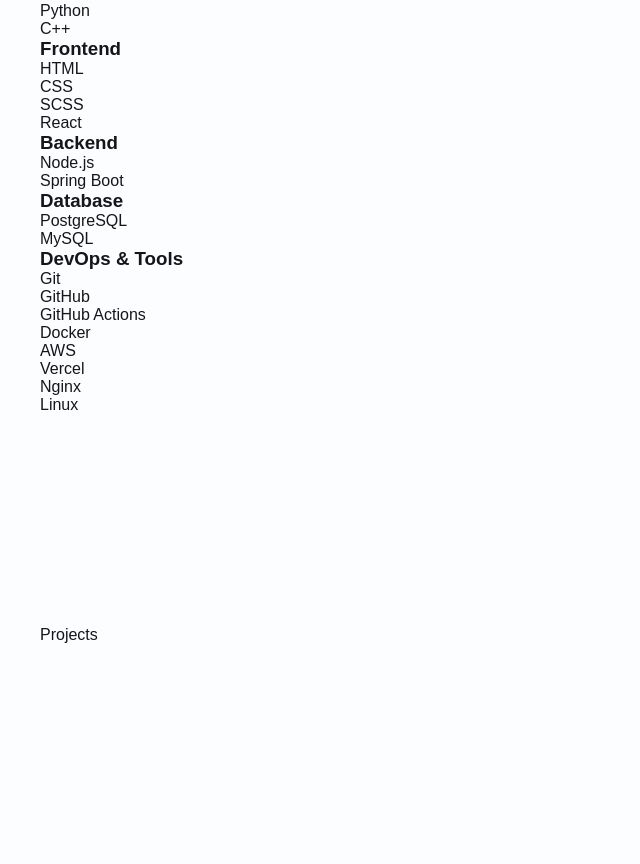
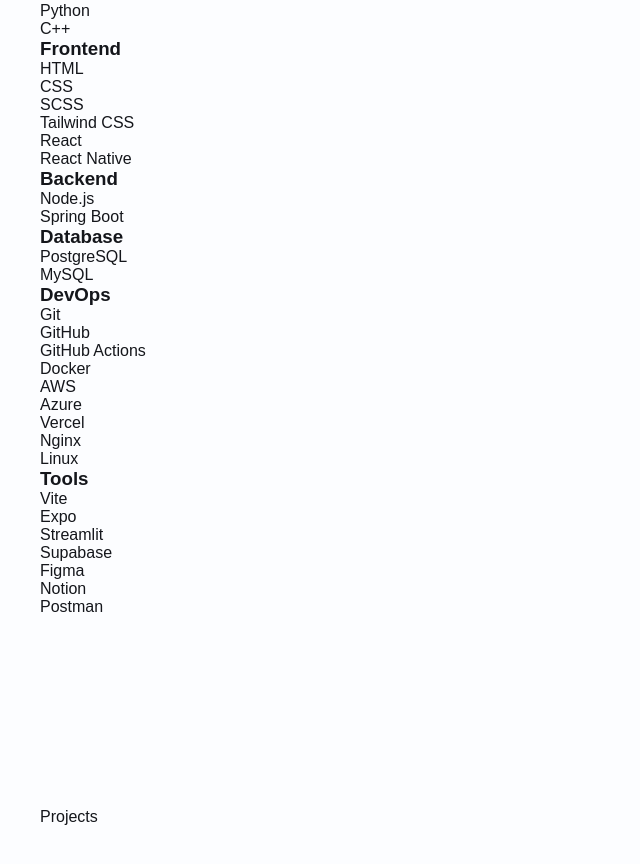
Before and after one commit to chaei388/portfolio, a React (Vite) app: page /#about in a window 1280 px wide. Shown: the part 2061-2925 px from the top of the page, without its empty margins (0-640 px from the left). Built offline with nearby package versions, Linux system fonts and the light colour scheme; a web font is replaced by a local one.

Commit message:
feat: 기술 스택 데이터 정리
변경 내용

- Skills 카테고리를 DevOps와 Tools로 분리
- Frontend, DevOps, Tools 기술 스택 항목 추가 및 재분류
- 프로젝트 기술 스택 표기를 Sass에서 SCSS로 통일
- SkillCategory 타입에 Tools 카테고리 추가

```diff
--- a/src/data/projects.ts
+++ b/src/data/projects.ts
@@ -8,7 +8,7 @@
     summary: '프로젝트 팀원 모집과 관리 전반을 지원하는 웹앱',
     period: '2026.03 - 2026.06',
     role: '팀장, 기획/디자인, 프론트엔드',
-    stacks: ['React', 'JavaScript', 'Sass'],
+    stacks: ['React', 'JavaScript', 'SCSS'],
     features: [
       '마이페이지와 팀원 모집 페이지의 화면 구현 및 API 연동 담당',
       '검색어, 정렬, 성향 조건을 서버에 전달하는 목록 조회 흐름 구현',
--- a/src/data/skills.ts
+++ b/src/data/skills.ts
@@ -6,7 +6,8 @@
   { id: 'frontend', title: 'Frontend' },
   { id: 'backend', title: 'Backend' },
   { id: 'database', title: 'Database' },
-  { id: 'devops', title: 'DevOps & Tools' },
+  { id: 'devops', title: 'DevOps' },
+  { id: 'tools', title: 'Tools' },
 ]
 
 // 기술 스택 항목
@@ -20,7 +21,9 @@
   { id: 'html', name: 'HTML', category: 'Frontend' },
   { id: 'css', name: 'CSS', category: 'Frontend' },
   { id: 'scss', name: 'SCSS', category: 'Frontend' },
+  { id: 'tailwind-css', name: 'Tailwind CSS', category: 'Frontend' },
   { id: 'react', name: 'React', category: 'Frontend' },
+  { id: 'react-native', name: 'React Native', category: 'Frontend' },
 
   { id: 'nodejs', name: 'Node.js', category: 'Backend' },
   { id: 'spring-boot', name: 'Spring Boot', category: 'Backend' },
@@ -28,12 +31,21 @@
   { id: 'postgresql', name: 'PostgreSQL', category: 'Database' },
   { id: 'mysql', name: 'MySQL', category: 'Database' },
 
-  { id: 'git', name: 'Git', category: 'DevOps & Tools' },
-  { id: 'github', name: 'GitHub', category: 'DevOps & Tools' },
-  { id: 'github-actions', name: 'GitHub Actions', category: 'DevOps & Tools' },
-  { id: 'docker', name: 'Docker', category: 'DevOps & Tools' },
-  { id: 'aws', name: 'AWS', category: 'DevOps & Tools' },
-  { id: 'vercel', name: 'Vercel', category: 'DevOps & Tools' },
-  { id: 'nginx', name: 'Nginx', category: 'DevOps & Tools' },
-  { id: 'linux', name: 'Linux', category: 'DevOps & Tools' },
+  { id: 'git', name: 'Git', category: 'DevOps' },
+  { id: 'github', name: 'GitHub', category: 'DevOps' },
+  { id: 'github-actions', name: 'GitHub Actions', category: 'DevOps' },
+  { id: 'docker', name: 'Docker', category: 'DevOps' },
+  { id: 'aws', name: 'AWS', category: 'DevOps' },
+  { id: 'azure', name: 'Azure', category: 'DevOps' },
+  { id: 'vercel', name: 'Vercel', category: 'DevOps' },
+  { id: 'nginx', name: 'Nginx', category: 'DevOps' },
+  { id: 'linux', name: 'Linux', category: 'DevOps' },
+
+  { id: 'vite', name: 'Vite', category: 'Tools' },
+  { id: 'expo', name: 'Expo', category: 'Tools' },
+  { id: 'streamlit', name: 'Streamlit', category: 'Tools' },
+  { id: 'supabase', name: 'Supabase', category: 'Tools' },
+  { id: 'figma', name: 'Figma', category: 'Tools' },
+  { id: 'notion', name: 'Notion', category: 'Tools' },
+  { id: 'postman', name: 'Postman', category: 'Tools' },
 ]
--- a/src/types/index.ts
+++ b/src/types/index.ts
@@ -15,7 +15,8 @@
   | 'Frontend'
   | 'Backend'
   | 'Database'
-  | 'DevOps & Tools'
+  | 'DevOps'
+  | 'Tools'
 
 export interface SkillGroup {
   id: string
```
